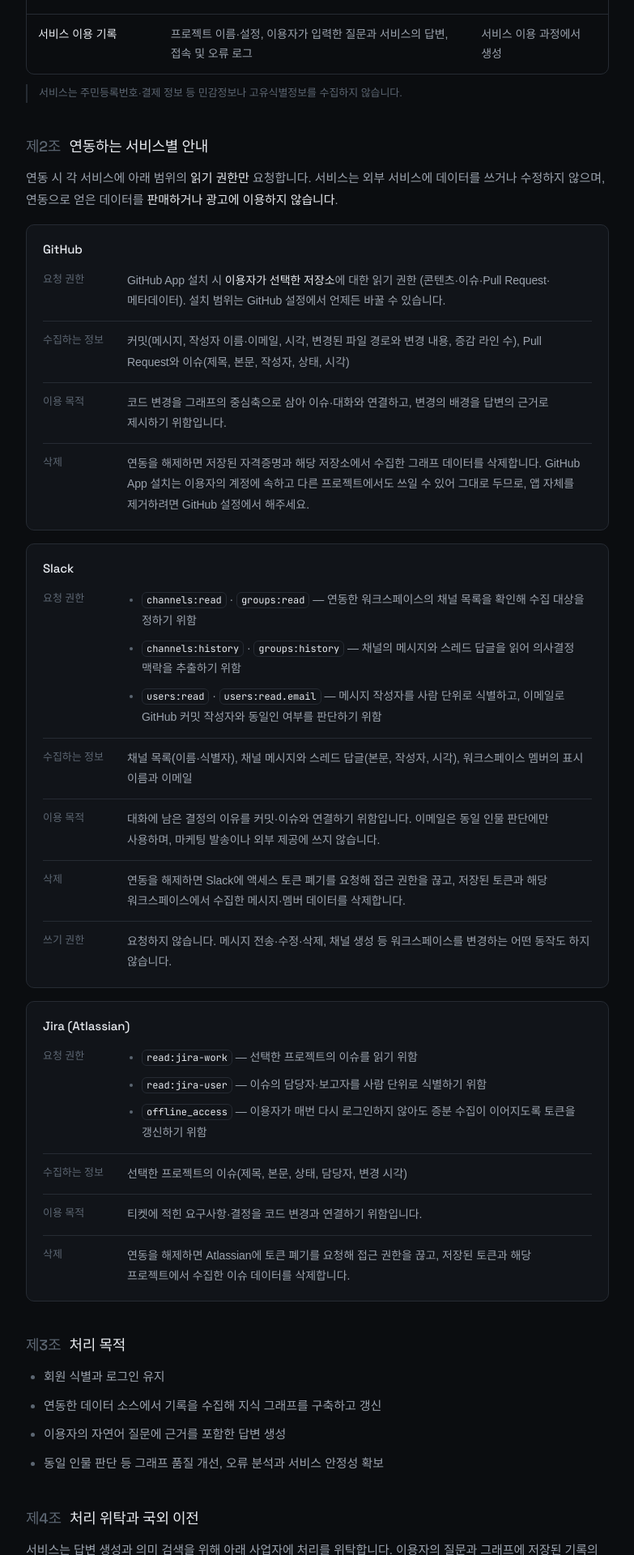
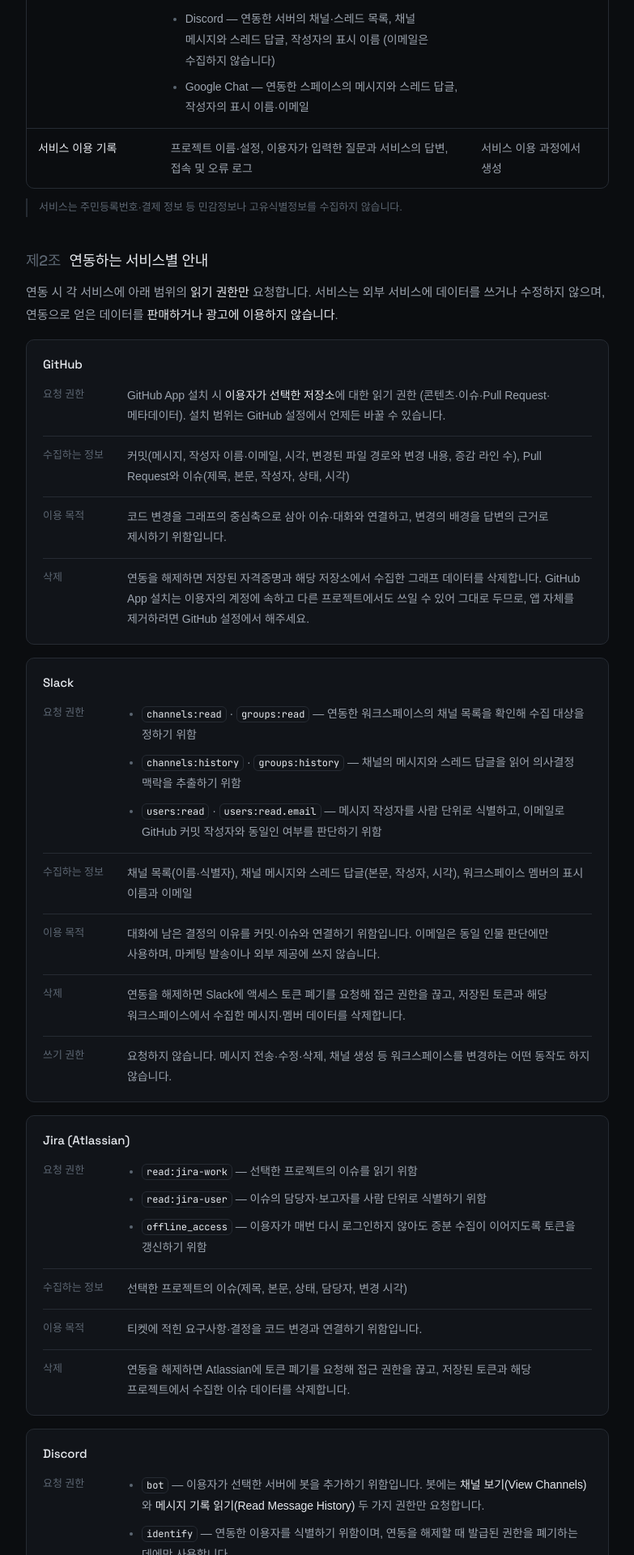
Before and after one commit to se-zero/history-tracker, a React (Vite) app in the folder clients/web-dashboard/: page /privacy in a window 1280 px wide. Shown: the part 880-2800 px from the top of the page at 81% size, without its empty margins (248-1031 px from the left). Built offline with nearby package versions, Linux system fonts and the light colour scheme; no server answers; a web font is replaced by a local one.

Commit message:
fix: 개인정보처리방침에 Discord·Google Chat 고지 추가 — 배포 기준 공백

```diff
--- a/clients/web-dashboard/src/pages/PrivacyPage.tsx
+++ b/clients/web-dashboard/src/pages/PrivacyPage.tsx
@@ -12,13 +12,17 @@
 import { PATHS } from "@/routes";
 
 // 개인정보처리방침 — 공개 라우트(/privacy). 초안이며 법률 검토 전이다.
-// GitHub App·Slack·Atlassian 세 앱 심사가 모두 이 페이지 하나를 개인정보처리방침 URL로 쓴다
-// (서비스별로 문서를 나누면 수집 코드가 바뀔 때 세 곳이 갈라진다). 심사자가 자기 서비스만
-// 바로 보도록 제2조에 앵커를 뒀다 — /privacy#github · #slack · #jira.
+// 연동 앱 심사가 모두 이 페이지 하나를 개인정보처리방침 URL로 쓴다 (서비스별로 문서를 나누면
+// 수집 코드가 바뀔 때 여러 곳이 갈라진다). 심사자가 자기 서비스만 바로 보도록 제2조에 앵커를
+// 뒀다 — /privacy#github · #slack · #jira · #discord · #google-chat.
+// 앞의 셋은 이미 심사에 제출된 URL이라 **그 id는 바꾸지 않는다**. Google Chat의
+// directory.readonly는 민감 범위라 OAuth 검증에서 이 URL을 요구한다.
 //
 // 항목·보유기간·위탁처는 실제 구현에서 확인한 값이다(docs/DB.md, services/*/CLAUDE.md):
-//   수집 대상  → pipeline-worker의 GitHub/Jira/Slack 정규화 코드
-//   요청 권한  → backend application.yaml의 slack.user-scopes / atlassian.scopes
+//   수집 대상  → pipeline-worker source/*의 정규화 코드 (CollectionProvider 등재 provider 전부)
+//   자격증명   → provider별 저장 형태가 다르다(Slack·Discord 평문 토큰 / Jira·Google Chat JSON)
+//   요청 권한  → backend application.yaml의 slack.user-scopes / atlassian.scopes /
+//                discord.scopes·permissions / google-chat.scopes
 //   위탁       → ai-engine의 OpenAI 임베딩·질의 모델
 //   파기 기한  → backend user-lifecycle.purge.grace-period (P30D)
 //   해제 시 삭제 → IntegrationService.disconnect + ai-engine delete_project_source_graph
@@ -53,7 +57,8 @@
               <tr>
                 <td>연동 자격증명</td>
                 <td>
-                  GitHub App 설치 토큰, Slack 액세스 토큰, Jira 액세스·리프레시 토큰
+                  GitHub App 설치 토큰, Slack 액세스 토큰, Jira·Google Chat
+                  액세스·리프레시 토큰, Discord 리프레시 토큰
                 </td>
                 <td>이용자가 각 서비스에서 연동에 동의할 때 발급</td>
               </tr>
@@ -69,6 +74,14 @@
                     <li>
                       Slack — 연동한 워크스페이스의 채널 목록, 채널 메시지와 스레드 답글,
                       멤버의 표시 이름·이메일
+                    </li>
+                    <li>
+                      Discord — 연동한 서버의 채널·스레드 목록, 채널 메시지와 스레드 답글,
+                      작성자의 표시 이름 (이메일은 수집하지 않습니다)
+                    </li>
+                    <li>
+                      Google Chat — 연동한 스페이스의 메시지와 스레드 답글, 작성자의
+                      표시 이름·이메일
                     </li>
                   </ul>
                 </td>
@@ -178,6 +191,84 @@
             해당 프로젝트에서 수집한 이슈 데이터를 삭제합니다.
           </LegalSourceRow>
         </LegalSourceBlock>
+
+        <LegalSourceBlock id="discord" name="Discord">
+          <LegalSourceRow label="요청 권한">
+            <ul>
+              <li>
+                <code>bot</code> — 이용자가 선택한 서버에 봇을 추가하기 위함입니다. 봇에는{" "}
+                <strong>채널 보기(View Channels)</strong>와{" "}
+                <strong>메시지 기록 읽기(Read Message History)</strong> 두 가지 권한만
+                요청합니다.
+              </li>
+              <li>
+                <code>identify</code> — 연동한 이용자를 식별하기 위함이며, 연동을 해제할 때
+                발급된 권한을 폐기하는 데에만 사용합니다.
+              </li>
+            </ul>
+          </LegalSourceRow>
+          <LegalSourceRow label="수집 주체">
+            메시지를 읽는 주체는 <strong>서버에 추가된 봇</strong>이며, 연동할 때 저장한
+            이용자의 토큰은 수집에 사용하지 않습니다. 그 토큰은 연동을 해제할 때 발급된
+            권한을 폐기하는 용도로만 보관합니다. 따라서 봇이 서버에 있는 동안에는 연동을
+            설정한 이용자의 접속 여부와 관계없이 위 권한 범위의 채널이 수집됩니다.
+          </LegalSourceRow>
+          <LegalSourceRow label="수집하는 정보">
+            연동한 서버의 텍스트·공지 채널 목록과 활성 스레드, 그 안의 메시지(본문, 작성자
+            식별자와 표시 이름, 시각). 봇이 보낸 메시지와 입장 알림 같은 시스템 메시지는
+            수집하지 않습니다. <strong>이메일은 수집하지 않습니다</strong> — Discord 봇은
+            다른 구성원의 이메일에 접근할 수 없어, 동일 인물 판단은 표시 이름에만 의존합니다.
+          </LegalSourceRow>
+          <LegalSourceRow label="이용 목적">
+            대화에 남은 결정의 이유를 커밋·이슈와 연결하기 위함입니다.
+          </LegalSourceRow>
+          <LegalSourceRow label="삭제">
+            연동을 해제하면 Discord에 발급된 권한의 폐기를 요청하고,{" "}
+            <strong>봇이 해당 서버에서 나갑니다</strong>. 저장된 토큰과 그 서버에서 수집한
+            메시지 데이터도 함께 삭제합니다.
+          </LegalSourceRow>
+          <LegalSourceRow label="쓰기 권한">
+            요청하지 않습니다. 봇은 메시지를 보내거나 채널·서버 설정을 바꾸지 않으며,
+            위의 읽기 권한 두 가지 외에는 아무 권한도 갖지 않습니다.
+          </LegalSourceRow>
+        </LegalSourceBlock>
+
+        <LegalSourceBlock id="google-chat" name="Google Chat">
+          <LegalSourceRow label="요청 권한">
+            <ul>
+              <li>
+                <code>chat.spaces.readonly</code> — 연동할 스페이스를 확인해 수집 대상을
+                정하기 위함
+              </li>
+              <li>
+                <code>chat.messages.readonly</code> — 선택한 스페이스의 메시지와 스레드
+                답글을 읽어 의사결정 맥락을 추출하기 위함
+              </li>
+              <li>
+                <code>directory.readonly</code> — 메시지 작성자를 사람 단위로 식별하기 위함.
+                Google Chat API 응답에는 작성자의 식별자만 오고 이름이 포함되지 않아,{" "}
+                <strong>Google People API</strong>로 표시 이름과 이메일을 따로 조회합니다.
+              </li>
+            </ul>
+          </LegalSourceRow>
+          <LegalSourceRow label="수집하는 정보">
+            선택한 스페이스의 메시지와 스레드 답글(본문, 작성자, 시각), 그리고 그 메시지
+            작성자의 <strong>표시 이름과 이메일</strong>. 이름·이메일 조회는 수집한 메시지에
+            실제로 등장한 사람만 대상으로 하며, 조직 구성원 전체를 내려받지 않습니다.
+          </LegalSourceRow>
+          <LegalSourceRow label="이용 목적">
+            대화에 남은 결정의 이유를 커밋·이슈와 연결하기 위함입니다. 이메일은 동일 인물
+            판단에만 사용하며, 마케팅 발송이나 외부 제공에 쓰지 않습니다.
+          </LegalSourceRow>
+          <LegalSourceRow label="삭제">
+            연동을 해제하면 Google에 토큰 폐기를 요청해 접근 권한을 끊고(리프레시 토큰을
+            폐기하면 그로부터 발급된 액세스 토큰도 함께 무효화됩니다), 저장된 토큰과 해당
+            스페이스에서 수집한 메시지·작성자 데이터를 삭제합니다.
+          </LegalSourceRow>
+          <LegalSourceRow label="쓰기 권한">
+            요청하지 않습니다. 요청하는 세 가지 권한은 모두 읽기 전용(readonly)입니다.
+          </LegalSourceRow>
+        </LegalSourceBlock>
       </LegalSection>
 
       <LegalSection index={3} heading="처리 목적">
@@ -259,7 +350,7 @@
 
       <LegalSection index={7} heading="이용자 외 구성원의 정보">
         <p>
-          서비스가 수집하는 기록에는 커밋 작성자, 이슈 담당자, Slack 메시지 작성자 등 연동을
+          서비스가 수집하는 기록에는 커밋 작성자, 이슈 담당자, 대화 메시지 작성자 등 연동을
           설정한 이용자 본인이 아닌 사람의 이름·이메일·작성 내용이 포함됩니다. 이 정보는
           이용자가 소속 조직의 협업 도구를 연결함으로써 서비스에 반입되므로, 조직 내부의
           고지·동의 절차를 지킬 책임은 연동을 설정한 이용자와 그 조직에 있습니다(
```
Also changed, not shown: 2 other files (tests, documents, lock files or other folders).
